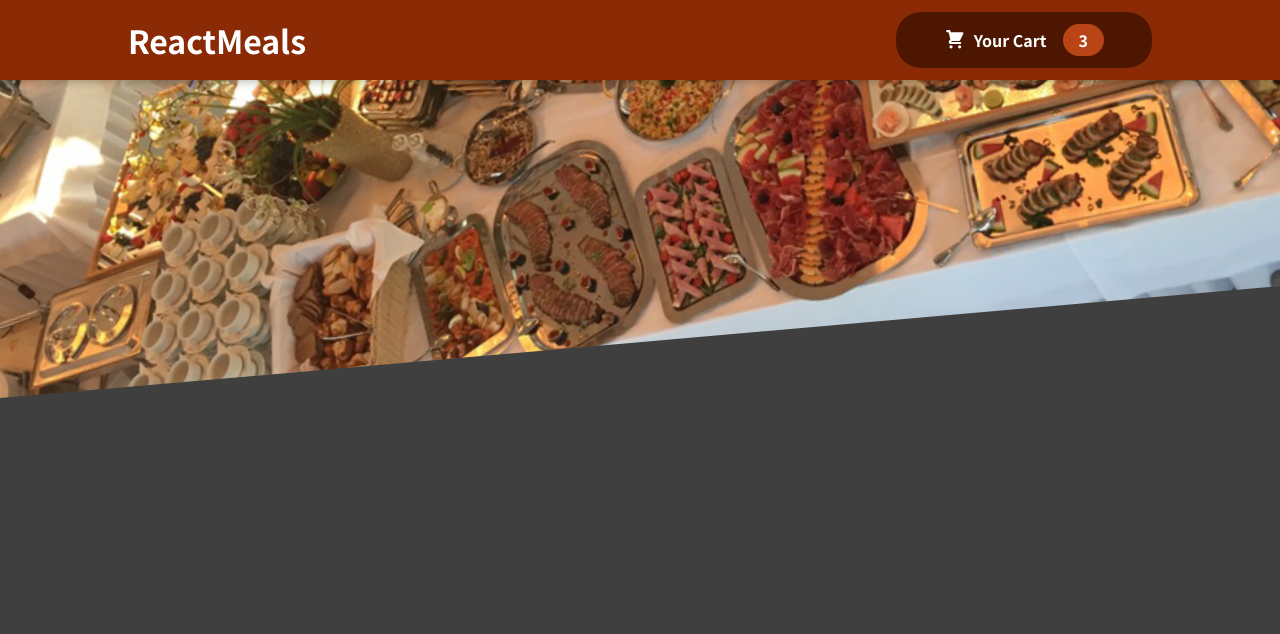
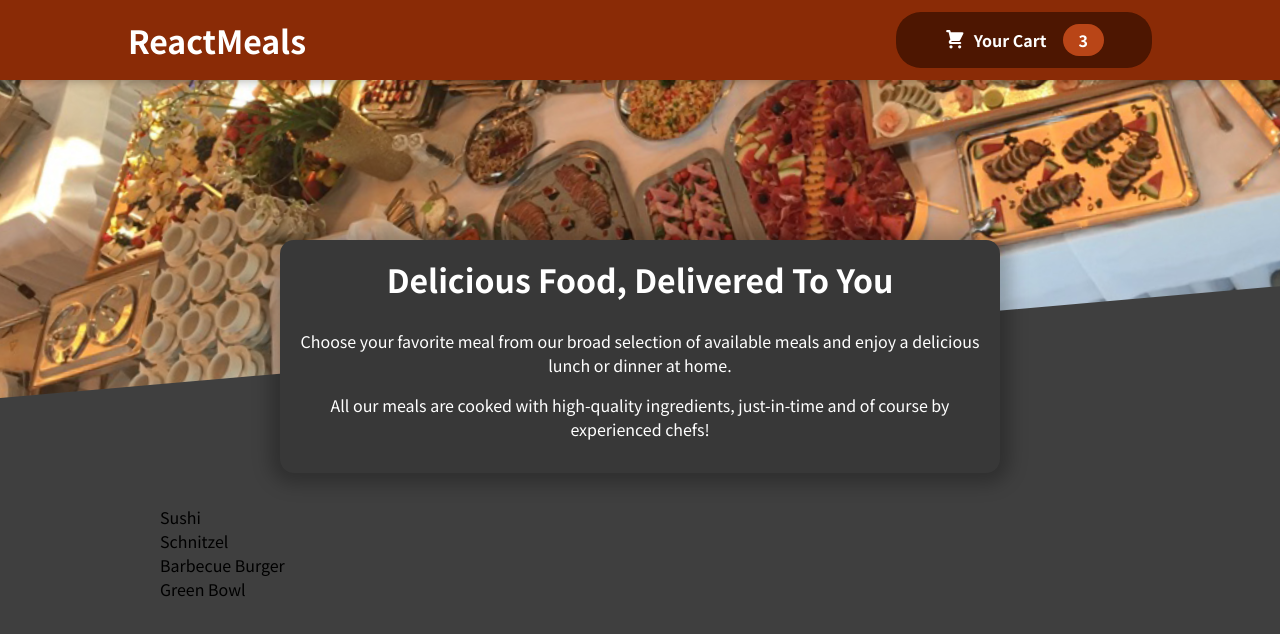
Before and after one commit to vaibhav21git/FoodOrderApp, a React (Create React App) app in the folder my/: page / in a window 1280 px wide. Shown: the top 634 px of the page. Built offline with nearby package versions, Linux system fonts and the light colour scheme.

Commit message:
meals_component_added

```diff
--- a/my/src/App.js
+++ b/my/src/App.js
@@ -1,9 +1,13 @@
 import React from 'react'
 import Header from './components/Layout/Header'
+import Meals from './components/Meals/Meals'
 
 function App() {
   return (<>
     <Header/>
+    <main>
+     <Meals/>
+    </main>
   </>
   )
 }
--- /dev/null
+++ b/my/src/components/Meals/Availablemeals.js
@@ -0,0 +1,45 @@
+import React from 'react'
+import classes from './Availablemeals.module.css'
+
+const DUMMY_MEALS = [
+    {
+      id: 'm1',
+      name: 'Sushi',
+      description: 'Finest fish and veggies',
+      price: 22.99,
+    },
+    {
+      id: 'm2',
+      name: 'Schnitzel',
+      description: 'A german specialty!',
+      price: 16.5,
+    },
+    {
+      id: 'm3',
+      name: 'Barbecue Burger',
+      description: 'American, raw, meaty',
+      price: 12.99,
+    },
+    {
+      id: 'm4',
+      name: 'Green Bowl',
+      description: 'Healthy...and green...',
+      price: 18.99,
+    },
+  ];
+
+function Availablemeals() {
+
+    const mealist  =  DUMMY_MEALS.map(meal => <li>
+        {meal.name}
+    </li>)
+
+  return (<section className={classes.meals}>
+    <ul>
+     {mealist}
+    </ul>
+ </section>
+  )
+}
+
+export default Availablemeals
--- /dev/null
+++ b/my/src/components/Meals/Availablemeals.module.css
@@ -0,0 +1,24 @@
+.meals {
+    max-width: 60rem;
+    width: 90%;
+    margin: 2rem auto;
+    animation: meals-appear 1s ease-out forwards;
+  }
+
+  .meals ul {
+    list-style: none;
+    margin: 0;
+    padding: 0;
+  }
+
+  @keyframes meals-appear {
+    from {
+      opacity: 0;
+      transform: translateY(3rem);
+    }
+
+    to {
+      opacity: 1;
+      transform: translateY(0);
+    }
+  }
--- /dev/null
+++ b/my/src/components/Meals/Meals.js
@@ -0,0 +1,13 @@
+import React from 'react'
+import MealsSummary from './Mealsummary'
+import Availablemeals from './Availablemeals'
+
+function Meals() {
+  return (<>
+    <MealsSummary/>
+    <Availablemeals/>
+  </>
+  )
+}
+
+export default Meals
--- /dev/null
+++ b/my/src/components/Meals/Mealsummary.js
@@ -0,0 +1,19 @@
+import classes from './Mealsummary.module.css';
+
+const Mealsummary = () => {
+  return (
+    <section className={classes.summary}>
+      <h2>Delicious Food, Delivered To You</h2>
+      <p>
+        Choose your favorite meal from our broad selection of available meals
+        and enjoy a delicious lunch or dinner at home.
+      </p>
+      <p>
+        All our meals are cooked with high-quality ingredients, just-in-time and
+        of course by experienced chefs!
+      </p>
+    </section>
+  );
+};
+
+export default Mealsummary;
--- /dev/null
+++ b/my/src/components/Meals/Mealsummary.module.css
@@ -0,0 +1,18 @@
+.summary {
+    text-align: center;
+    max-width: 45rem;
+    width: 90%;
+    margin: auto;
+    margin-top: -10rem;
+    position: relative;
+    background-color: #383838;
+    color: white;
+    border-radius: 14px;
+    padding: 1rem;
+    box-shadow: 0 1px 18px 10px rgba(0, 0, 0, 0.25);
+  }
+
+  .summary h2 {
+    font-size: 2rem;
+    margin-top: 0;
+  }
```
